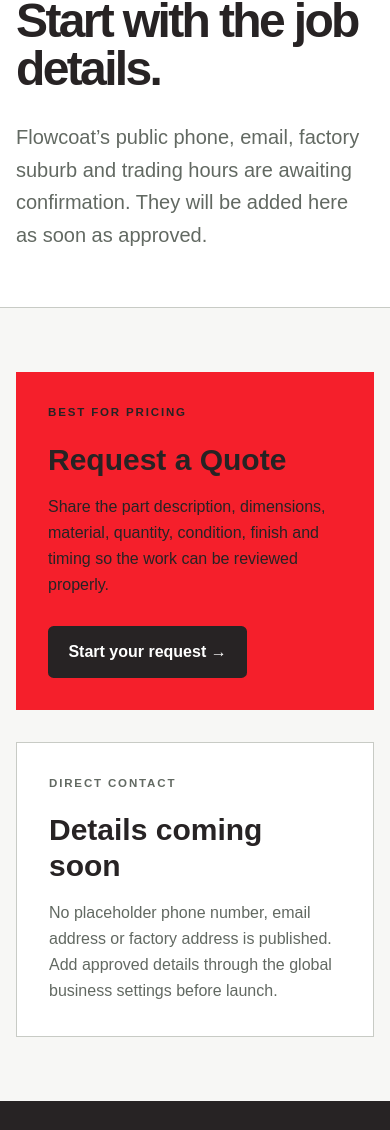
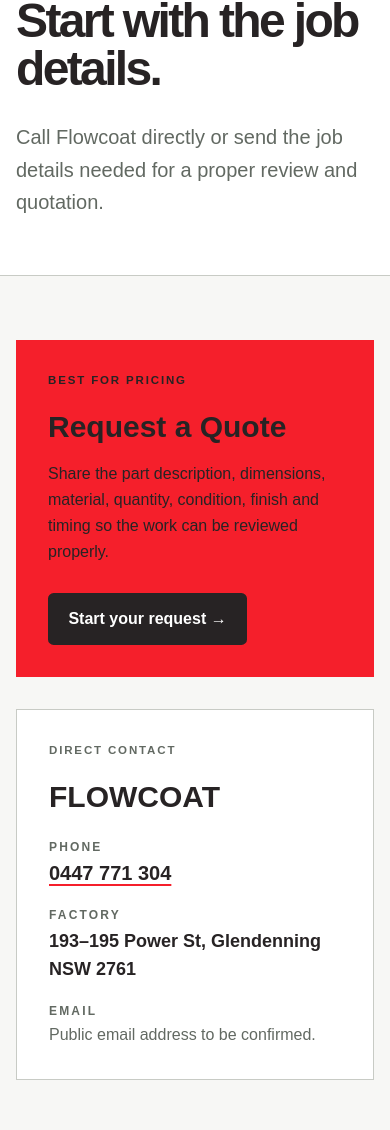
Before and after one commit to thomasdomegaj-eng/website-flow, a Next.js app: page /contact in a window 390 px wide. Shown: the part 177-1307 px from the top of the page. Built offline with nearby package versions, Linux system fonts and the light colour scheme; no server answers.

Commit message:
Publish approved phone number and factory address

```diff
--- a/app/contact/page.tsx
+++ b/app/contact/page.tsx
@@ -1,3 +1,48 @@
-import type { Metadata } from "next";import Link from "next/link";import { PageHero } from "@/components/page-hero";
-export const metadata:Metadata={title:"Contact",description:"Contact Flowcoat about powder coating for metal parts in Sydney.",alternates:{canonical:"/contact"}};
-export default function Contact(){return <main id="main"><PageHero label="Contact" title="Start with the job details." intro="Flowcoat’s public phone, email, factory suburb and trading hours are awaiting confirmation. They will be added here as soon as approved."/><section className="wrap grid gap-8 py-16 md:grid-cols-2"><article className="bg-[var(--brand)] p-8"><p className="eyebrow">Best for pricing</p><h2 className="mt-5 text-3xl font-black">Request a Quote</h2><p className="mt-4 max-w-md leading-relaxed">Share the part description, dimensions, material, quantity, condition, finish and timing so the work can be reviewed properly.</p><Link href="/quote" className="button mt-7">Start your request →</Link></article><article className="border border-[var(--line)] bg-white p-8"><p className="eyebrow text-[var(--muted)]">Direct contact</p><h2 className="mt-5 text-3xl font-black">Details coming soon</h2><p className="mt-4 leading-relaxed text-[var(--muted)]">No placeholder phone number, email address or factory address is published. Add approved details through the global business settings before launch.</p></article></section></main>}
+import type { Metadata } from "next";
+import Link from "next/link";
+import { PageHero } from "@/components/page-hero";
+import { business } from "@/lib/business";
+
+export const metadata: Metadata = {
+  title: "Contact",
+  description: "Contact Flowcoat about powder coating for metal parts in Sydney.",
+  alternates: { canonical: "/contact" },
+};
+
+export default function Contact() {
+  return (
+    <main id="main">
+      <PageHero
+        label="Contact"
+        title="Start with the job details."
+        intro="Call Flowcoat directly or send the job details needed for a proper review and quotation."
+      />
+      <section className="wrap grid gap-8 py-16 md:grid-cols-2">
+        <article className="bg-[var(--brand)] p-8">
+          <p className="eyebrow">Best for pricing</p>
+          <h2 className="mt-5 text-3xl font-black">Request a Quote</h2>
+          <p className="mt-4 max-w-md leading-relaxed">Share the part description, dimensions, material, quantity, condition, finish and timing so the work can be reviewed properly.</p>
+          <Link href="/quote" className="button mt-7">Start your request →</Link>
+        </article>
+        <article className="border border-[var(--line)] bg-white p-8">
+          <p className="eyebrow text-[var(--muted)]">Direct contact</p>
+          <h2 className="mt-5 text-3xl font-black">FLOWCOAT</h2>
+          <dl className="mt-6 space-y-5">
+            <div>
+              <dt className="text-xs font-bold uppercase tracking-[.18em] text-[var(--muted)]">Phone</dt>
+              <dd className="mt-1 text-xl font-bold"><a href={`tel:${business.phoneHref}`} className="underline decoration-[var(--brand)] decoration-2 underline-offset-4">{business.phoneDisplay}</a></dd>
+            </div>
+            <div>
+              <dt className="text-xs font-bold uppercase tracking-[.18em] text-[var(--muted)]">Factory</dt>
+              <dd className="mt-1 text-lg font-semibold"><address className="not-italic">{business.addressDisplay}</address></dd>
+            </div>
+            <div>
+              <dt className="text-xs font-bold uppercase tracking-[.18em] text-[var(--muted)]">Email</dt>
+              <dd className="mt-1 text-[var(--muted)]">Public email address to be confirmed.</dd>
+            </div>
+          </dl>
+        </article>
+      </section>
+    </main>
+  );
+}
```
